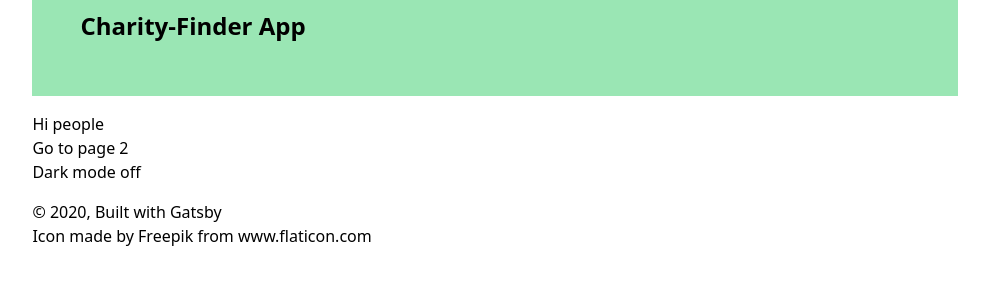
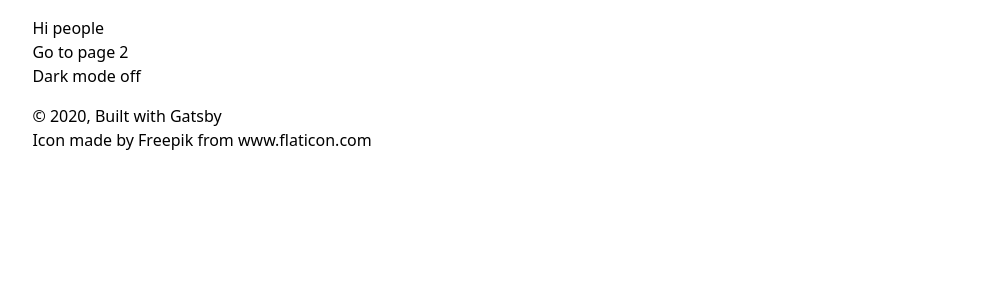
Before and after one commit to BebopVinh/charity-finder, a Gatsby site: page / in a window 1280 px wide. Shown: the whole page, without its empty margins (145-1134 px from the left). Built offline with nearby package versions, Linux system fonts and the light colour scheme; Gatsby itself is replaced by a stand-in of ours.

Commit message:
remove Header component

```diff
--- a/src/components/layout.js
+++ b/src/components/layout.js
@@ -31,7 +31,7 @@ const Layout = ({ children }) => {
           padding: `0 1.0875rem 1.45rem`,
         }}
       >
-        <Header siteTitle={data.site.siteMetadata.title} />
+        {/* <Header siteTitle={data.site.siteMetadata.title} /> */}
         <main>{children}</main>
         <footer>
           © {new Date().getFullYear()}, Built with
```
